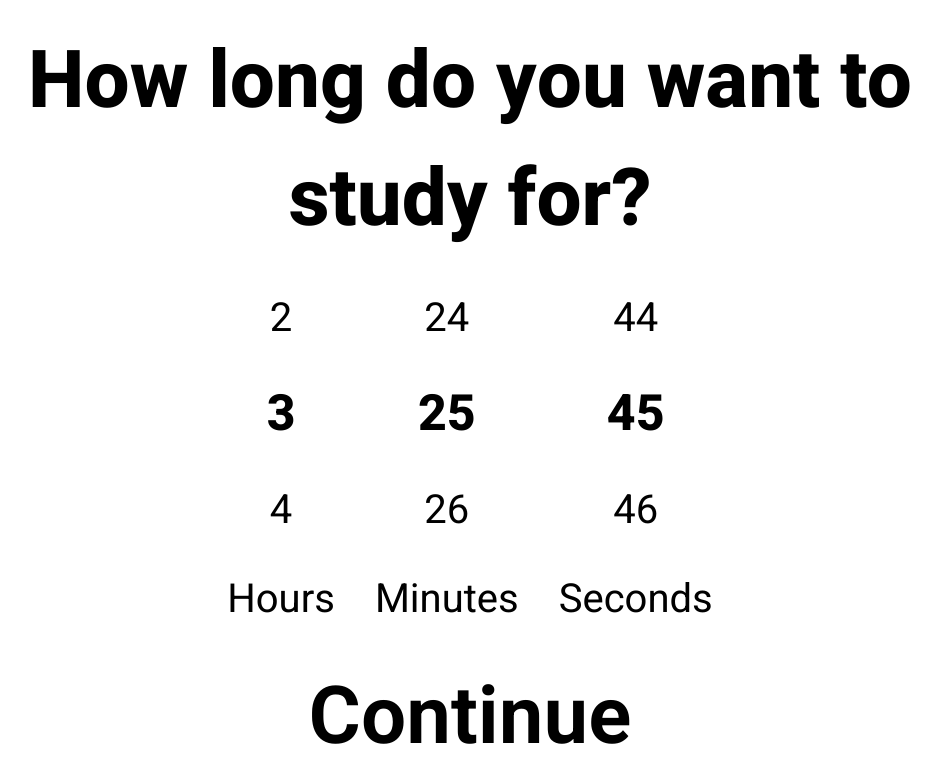
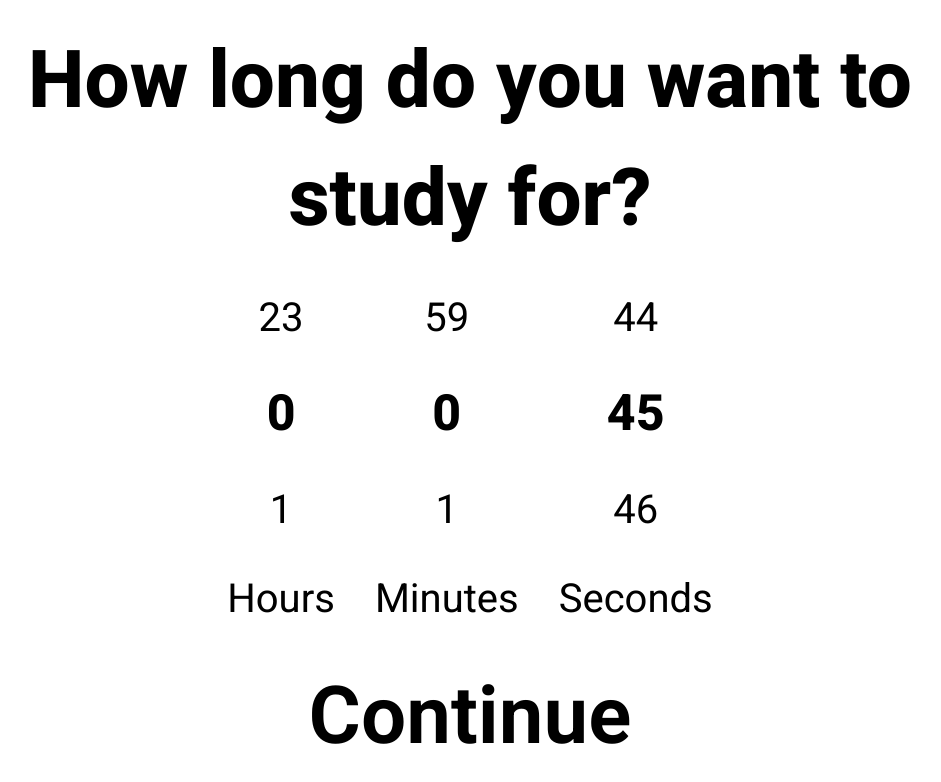
Before and after one commit to VimalMaken/productivity-timer, a React (Create React App) app in the folder client/: page / in a window 1280 px wide. Shown: the top 782 px of the page, without its empty margins (170-1111 px from the left). Built offline with nearby package versions, Linux system fonts and the light colour scheme.

Commit message:
Intro.js Refactor
Refactores intro.js to add some more logic.

```diff
--- a/client/src/components/intro.js
+++ b/client/src/components/intro.js
@@ -18,16 +18,45 @@ function Intro({ setPage, setUserInput }) {
 
   useEffect(() => {
     //go to user file here
-    let array = [3,25,45]
+    let array = [0,0,45]
     setPreset(array);
     temp = array;
-
+    if(array[0] === 0) {
+      var_11.current.innerText = 23;
+      var_12.current.innerText = array[0] + 1;
+    }
+    else if (array[0] === 23) {
+      var_11.current.innerText = array[0] - 1;
+      var_12.current.innerText = 0;
+    }
+    else {
       var_11.current.innerText = array[0] - 1;
       var_12.current.innerText = array[0] + 1;
+    }
+    if(array[1] === 0) {
+      var_21.current.innerText = 59;
+      var_22.current.innerText = array[1] + 1;
+    }
+    else if (array[1] === 59) {
+      var_21.current.innerText = array[1] - 1;
+      var_22.current.innerText = 0;
+    }
+    else {
       var_21.current.innerText = array[1] - 1;
       var_22.current.innerText = array[1] + 1;
+    }
+    if(array[2] === 0) {
+      var_31.current.innerText = 59;
+      var_32.current.innerText = array[2] + 1;
+    }
+    else if (array[2] === 59) {
+      var_31.current.innerText = array[2] - 1;
+      var_32.current.innerText = 0;
+    }
+    else {
       var_31.current.innerText = array[2] - 1;
       var_32.current.innerText = array[2] + 1;
+    }
 
     wheel1.current.addEventListener('wheel', (event) => {
       if(event.deltaY < 0) {
--- a/client/src/components/main.js
+++ b/client/src/components/main.js
@@ -1,8 +1,11 @@
 import "../styles/styles.css";
 import { useState, useEffect, useRef } from "react";
 
+let remaining_Timer, study_Timer, chore_Timer, break_Timer;
+
 function Main({ setPage, userInput, setInsights }) {
-  const [button, setButton] = useState(false);
+  const [choreButton, setChoreButton] = useState(true);
+  const [breakButton, setBreakButton] = useState(true);
 
   const remainingTimeHour = useRef();
   const remainingTimeMinute = useRef();
@@ -10,24 +13,28 @@ function Main({ setPage, userInput, setInsights }) {
   const studyTimeHour = useRef();
   const studyTimeMinute = useRef();
   const studyTimeSecond = useRef();
-
-  const [studyTime, setStudyTime] = useState([0,0,0]);
-  const [choreTime, setChoreTime] = useState([0,0,0]);
-  const [breakTime, setBreakTime] = useState([0,0,0]);
+  const choreTimeHour = useRef();
+  const choreTimeMinute = useRef();
+  const choreTimeSecond = useRef();
+  const breakTimeHour = useRef();
+  const breakTimeMinute = useRef();
+  const breakTimeSecond = useRef();
 
   function stopTimer(timer) {
     clearInterval(timer);
   }
 
   function startTimer() {
-    const totalTime = setInterval(() => {
+    remaining_Timer = setInterval(() => {
       let hours = parseInt(remainingTimeHour.current.innerText);
       let minutes = parseInt(remainingTimeMinute.current.innerText);
       let seconds = parseInt(remainingTimeSecond.current.innerText);
       if (seconds === 0){ // if 60s is done, subtract 1 from minute and add another 59s
         if(minutes === 0){ // if minutes are done, subtract 1 from hour and add another 59 minutes
           if(hours === 0){ // hours is 0, minutes is 0, seconds is 0
-            stopTimer(totalTime);
+            stopTimer(remaining_Timer);
+            stopTimer(study_Timer);
+            //go to next page
           } else { // there are remaining hours
             remainingTimeHour.current.innerText = hours - 1;
             remainingTimeMinute.current.innerText = 59;
@@ -44,7 +51,7 @@ function Main({ setPage, userInput, setInsights }) {
   }
 
   function studyTimer() {
-    const totalTime = setInterval(() => {
+    study_Timer = setInterval(() => {
       let hours = parseInt(studyTimeHour.current.innerText);
       let minutes = parseInt(studyTimeMinute.current.innerText);
       let seconds = parseInt(studyTimeSecond.current.innerText);
@@ -63,6 +70,55 @@ function Main({ setPage, userInput, setInsights }) {
     }, 1000); //runs every second
   }
 
+  function choreTimer() {
+
+  }
+
+  function breakTimer() {
+
+  }
+
+  function startChores() {
+    setChoreButton(false);
+    setBreakButton(true);
+    // stopTimer(remaining_Timer);
+    // stopTimer(study_Timer);
+    // stopTimer(break_Timer);
+    // choreTimer();
+  }
+
+  function stopChores() {
+    setChoreButton(true);
+    // stopTimer(chore_Timer);
+    // startTimer();
+    // studyTimer();
+  }
+
+  function startBreak() {
+    setChoreButton(true);
+    setBreakButton(false);
+    // stopTimer(remaining_Timer);
+    // stopTimer(study_Timer);
+    // stopTimer(chore_Timer);
+    // breakTimer();
+  }
+
+  function stopBreak() {
+    setBreakButton(true);
+    // stopTimer(break_Timer);
+    // startTimer();
+    // studyTimer();
+  }
+
+  function leaveMain() {
+    stopTimer(remaining_Timer);
+    stopTimer(study_Timer);
+    stopTimer(chore_Timer);
+    stopTimer(break_Timer);
+
+    //LEAVE
+  }
+
   useEffect(() => {
     remainingTimeHour.current.innerText = userInput[0];
     remainingTimeMinute.current.innerText = userInput[1];
@@ -70,6 +126,12 @@ function Main({ setPage, userInput, setInsights }) {
     studyTimeHour.current.innerText = 0;
     studyTimeMinute.current.innerText = 0;
     studyTimeSecond.current.innerText = 0;
+    choreTimeHour.current.innerText = 0;
+    choreTimeMinute.current.innerText = 0;
+    choreTimeSecond.current.innerText = 0;
+    breakTimeHour.current.innerText = 0;
+    breakTimeMinute.current.innerText = 0;
+    breakTimeSecond.current.innerText = 0;
     startTimer();
     studyTimer();
   }, []);
@@ -96,34 +158,25 @@ function Main({ setPage, userInput, setInsights }) {
         <p><strong>Study time</strong> - <span ref={studyTimeHour}></span> : <span ref={studyTimeMinute}></span> : <span ref={studyTimeSecond}></span></p>
       </div>
       <div className="alt-time">
-        <p><strong>Chores</strong> - {choreTime[0]} : {choreTime[1]} : {choreTime[2]}</p>
-        <p>Start</p>
+        <p><strong>Chores</strong> - <span ref={choreTimeHour}></span> : <span ref={choreTimeMinute}></span> : <span ref={choreTimeSecond}></span></p>
+        {
+          choreButton ?
+            <p onClick={() => startChores()}>Start</p>
+          :
+            <p onClick={() => stopChores()}>Stop</p>
+        }
       </div>
       <div className="alt-time">
-        <p><strong>Break</strong> - {breakTime[0]} : {breakTime[1]} : {breakTime[2]}</p>
-        <p>Start</p>
+        <p><strong>Break</strong> - <span ref={breakTimeHour}></span> : <span ref={breakTimeMinute}></span> : <span ref={breakTimeSecond}></span></p>
+        {
+          breakButton ?
+            <p onClick={() => startBreak()}>Start</p>
+          :
+            <p onClick={() => stopBreak()}>Stop</p>
+        }
       </div>
     </div>
   );
 }
 
 export default Main;
-
-//   const changeButtonText = ( // used for changing between start/stop button
-//     if(buttonText == "Start"){
-//         newButtonText = "Stop";
-//     }else{ // button is currently set to "Stop"
-//         newButtonText = "Start";
-//     }
-//     text) => setButtonText(newButtonText);
-
-
-//   const choresButton = {
-//     return (
-//         <Button onClick={() => changeButtonText()}>{buttonText}</Button>
-//       )
-//   }
-
-//   const breaKButton ={
-
-//   }
```
Lines whose indentation alone changed are shown as unchanged.
